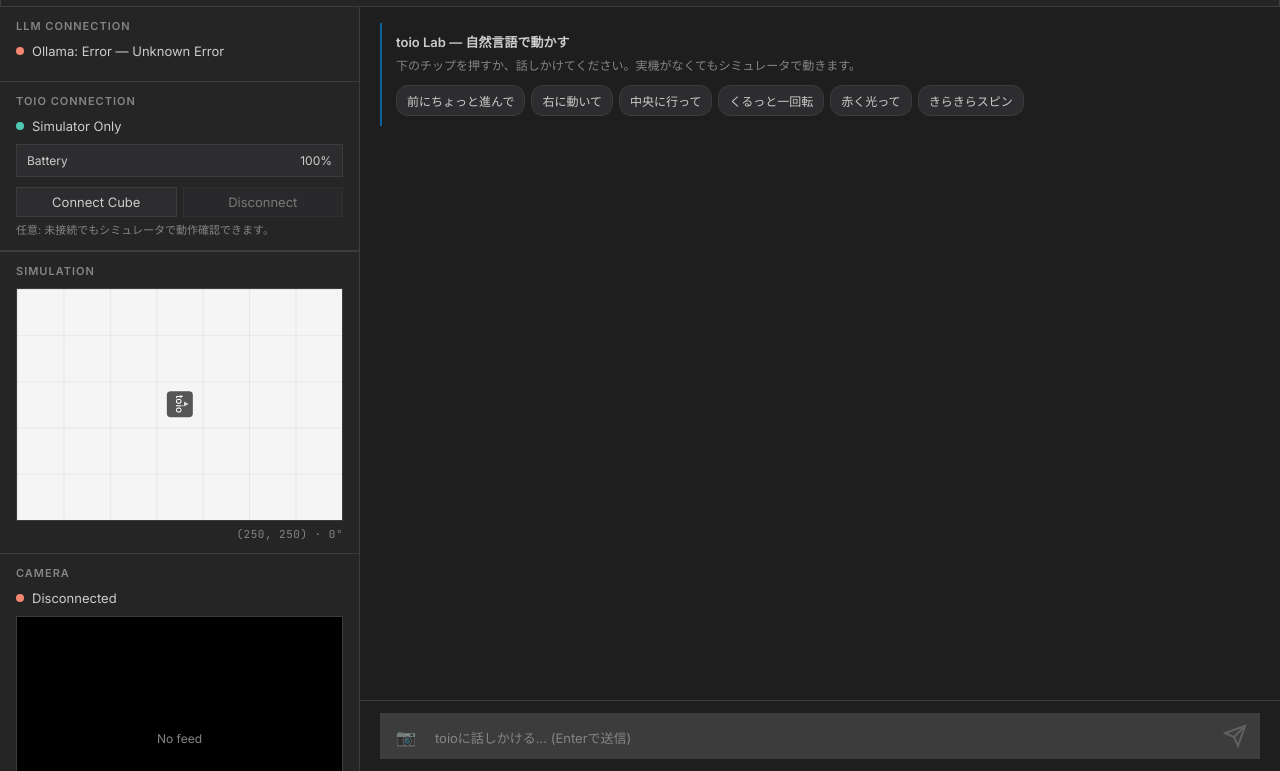
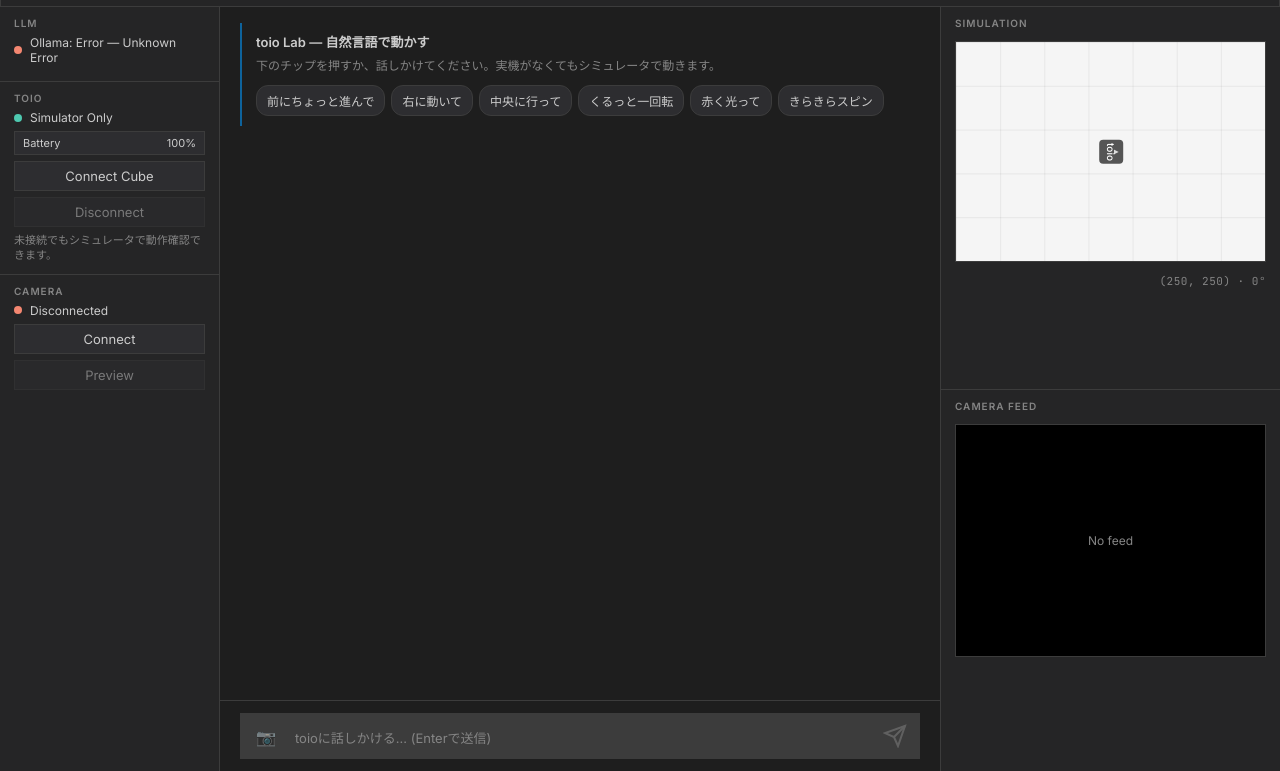
Before and after one commit to Roiril/toio-lab-web, a website: page index.html in a window 1280 px wide. Shown: the part 29-800 px from the top of the page. Drawn offline with Linux system fonts and the light colour scheme; no server answers.

Commit message:
refactor：メインレイアウトを 3 カラムに再構成し縦スクロールを撤廃
- サイドバーを status（左 220px）と visual（右 340px）の 2 つに分離し、
  シミュレータとカメラプレビューを常時画面内に表示
- main-content を 100vh - ヘッダー高さ に固定し、いずれのサイドバーも
  overflow:hidden でスクロールを抑止
- スクロールはチャット履歴のみに限定（横画面での一覧性を優先）
- 狭い左カラム向けに btn-group-stacked を追加しボタンを縦積みに
- セクション見出し・ステータスインジケータ・cube-info のパディングを
  縮めて密度を上げ、1280x720 まで無スクロールに収まるよう調整

```diff
--- a/css/style.css
+++ b/css/style.css
@@ -86,32 +86,74 @@ h1 {
     flex: 1;
     gap: 0;
     min-height: 0;
+    height: calc(100vh - 36px);
 }
 
-/* Sidebar */
+/* Sidebar base (shared) */
 .sidebar {
-    width: 360px;
     display: flex;
     flex-direction: column;
     gap: 0;
     padding: 0;
-    overflow-y: auto;
+    overflow: hidden;       /* no sidebar scroll */
     border: none;
+    background: var(--bg-sidebar);
+    min-height: 0;
+}
+
+.sidebar-status {
+    width: 220px;
     border-right: 1px solid var(--border);
-    background: var(--bg-sidebar);
+    flex-shrink: 0;
+}
+
+.sidebar-visual {
+    width: 340px;
+    border-left: 1px solid var(--border);
+    flex-shrink: 0;
+}
+
+/* Visual sidebar: sim + camera share vertical space via flex */
+.sidebar-visual .control-section {
+    flex: 1 1 0;
+    min-height: 0;
+    display: flex;
+    flex-direction: column;
+    gap: 6px;
+}
+.sidebar-visual .simulation-mat,
+.sidebar-visual .camera-preview-box {
+    max-width: 100%;
+    max-height: 100%;
+    margin: 0 auto;
+}
+.sidebar-visual .simulation-mat {
+    width: 100%;
+    aspect-ratio: 304 / 216;
+}
+.sidebar-visual .camera-preview-box {
+    width: 100%;
+    aspect-ratio: 4 / 3;
+    margin-top: 0;          /* override default 8px */
 }
 
 .control-section {
-    padding: 12px 16px;
+    padding: 10px 14px;
     border-bottom: 1px solid var(--border);
+}
+.sidebar-visual .control-section:last-child {
+    border-bottom: none;
+}
+.sidebar-status .control-section:last-child {
+    border-bottom: none;
 }
 
 .control-section h2 {
-    font-size: 11px;
+    font-size: 10px;
     text-transform: uppercase;
     letter-spacing: 1px;
     color: var(--text-muted);
-    margin-bottom: 10px;
+    margin-bottom: 6px;
     font-weight: 600;
 }
 
@@ -120,8 +162,8 @@ h1 {
     display: flex;
     align-items: center;
     gap: 8px;
-    margin-bottom: 10px;
-    font-size: 13px;
+    margin-bottom: 6px;
+    font-size: 12px;
     color: var(--text);
 }
 
@@ -141,12 +183,12 @@ h1 {
 }
 
 .cube-info {
-    font-size: 12px;
+    font-size: 11px;
     background: var(--bg-raised);
     border: 1px solid var(--border);
-    padding: 8px 10px;
+    padding: 4px 8px;
     border-radius: 0;
-    margin-bottom: 10px;
+    margin-bottom: 6px;
 }
 
 .info-row {
@@ -179,6 +221,15 @@ button {
 .btn-group {
     display: flex;
     gap: 6px;
+}
+
+/* 狭い左カラム用：ボタンを縦に積む */
+.btn-group.btn-group-stacked {
+    flex-direction: column;
+}
+.btn-group.btn-group-stacked .primary-btn,
+.btn-group.btn-group-stacked .secondary-btn {
+    flex: none;
 }
 
 .primary-btn,
@@ -544,8 +595,7 @@ button:disabled {
 
 /* Simulation */
 .simulation-container {
-    margin-top: auto;
-    border-top: 1px solid var(--border);
+    /* right-sidebar 用: flex で共有されるので auto margin は付けない */
 }
 
 .simulation-mat {
@@ -897,7 +947,7 @@ button:disabled {
     border-radius: 0;
     overflow: hidden;
     position: relative;
-    margin-top: 8px;
+    margin-top: 0;
 }
 
 .camera-preview-img {
--- a/index.html
+++ b/index.html
@@ -22,10 +22,10 @@
         </header>
 
         <div class="main-content">
-            <!-- Sidebar (Controls & Status) -->
-            <aside class="sidebar glass-panel">
+            <!-- Left: Status / Controls (narrow) -->
+            <aside class="sidebar sidebar-status glass-panel">
                 <section class="control-section">
-                    <h2>LLM Connection</h2>
+                    <h2>LLM</h2>
                     <div class="status-indicator">
                         <span id="llm-status-dot" class="dot disconnected"></span>
                         <span id="llm-status-text">Checking...</span>
@@ -33,31 +33,22 @@
                 </section>
 
                 <section class="control-section">
-                    <h2>toio Connection</h2>
+                    <h2>toio</h2>
                     <div class="status-indicator">
                         <span id="toio-status-dot" class="dot disconnected"></span>
                         <span id="toio-status-text">Disconnected</span>
                     </div>
-                    <div class="cube-info" id="cube-info" style="display: none;">
+                    <div class="cube-info" id="cube-info">
                         <div class="info-row">
                             <span>Battery</span>
                             <span id="battery-level">--%</span>
                         </div>
                     </div>
-                    <div class="btn-group">
+                    <div class="btn-group btn-group-stacked">
                         <button id="connect-toio-btn" class="secondary-btn">Connect Cube</button>
                         <button id="disconnect-toio-btn" class="secondary-btn" disabled>Disconnect</button>
                     </div>
-                    <small class="hint">任意: 未接続でもシミュレータで動作確認できます。</small>
-                </section>
-
-                <section class="control-section simulation-container">
-                    <h2>Simulation</h2>
-                    <div id="simulation-mat" class="simulation-mat">
-                        <div id="sim-cube" class="sim-cube">toio</div>
-                        <div id="ghost-cube" class="sim-cube ghost" style="display: none;">REAL</div>
-                    </div>
-                    <div class="sim-readout" id="sim-readout">(—, —) · —°</div>
+                    <small class="hint">未接続でもシミュレータで動作確認できます。</small>
                 </section>
 
                 <section class="control-section">
@@ -66,13 +57,8 @@
                         <span id="camera-status-dot" class="dot disconnected"></span>
                         <span id="camera-status-text">Disconnected</span>
                     </div>
-                    <div class="camera-preview-box">
-                        <img id="camera-preview-img" class="camera-preview-img" alt="Camera feed" style="display:none">
-                        <video id="camera-preview-video" class="camera-preview-img" autoplay muted playsinline style="display:none"></video>
-                        <div id="camera-placeholder" class="camera-placeholder">No feed</div>
-                    </div>
-                    <div class="btn-group" style="margin-top: 10px;">
-                        <button id="camera-connect-btn" class="primary-btn">Connect</button>
+                    <div class="btn-group btn-group-stacked">
+                        <button id="camera-connect-btn" class="secondary-btn">Connect</button>
                         <button id="camera-preview-btn" class="secondary-btn" disabled>Preview</button>
                     </div>
                     <select id="camera-device-select" class="camera-device-select" style="display:none; margin-top:8px;"></select>
@@ -122,6 +108,27 @@
                     </div>
                 </div>
             </main>
+
+            <!-- Right: Visual panels (simulation + camera preview) -->
+            <aside class="sidebar sidebar-visual glass-panel">
+                <section class="control-section simulation-container">
+                    <h2>Simulation</h2>
+                    <div id="simulation-mat" class="simulation-mat">
+                        <div id="sim-cube" class="sim-cube">toio</div>
+                        <div id="ghost-cube" class="sim-cube ghost" style="display: none;">REAL</div>
+                    </div>
+                    <div class="sim-readout" id="sim-readout">(—, —) · —°</div>
+                </section>
+
+                <section class="control-section">
+                    <h2>Camera Feed</h2>
+                    <div class="camera-preview-box">
+                        <img id="camera-preview-img" class="camera-preview-img" alt="Camera feed" style="display:none">
+                        <video id="camera-preview-video" class="camera-preview-img" autoplay muted playsinline style="display:none"></video>
+                        <div id="camera-placeholder" class="camera-placeholder">No feed</div>
+                    </div>
+                </section>
+            </aside>
         </div>
     </div>
 
```
